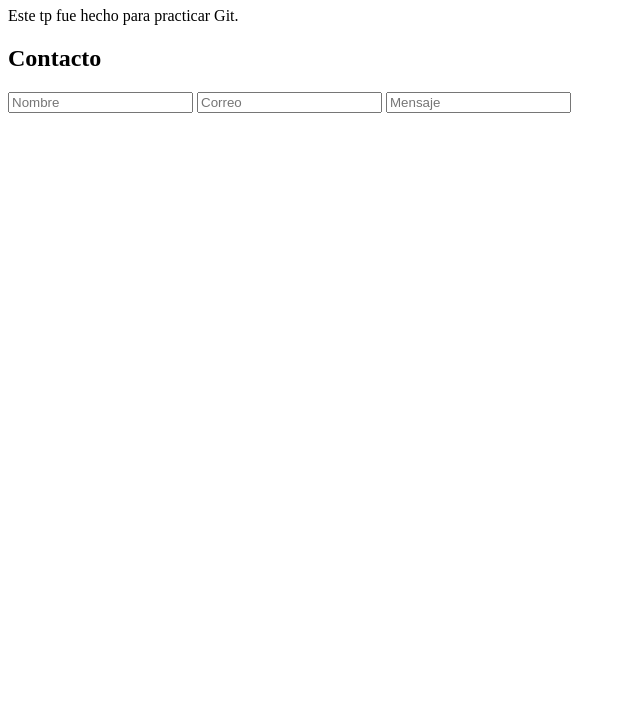
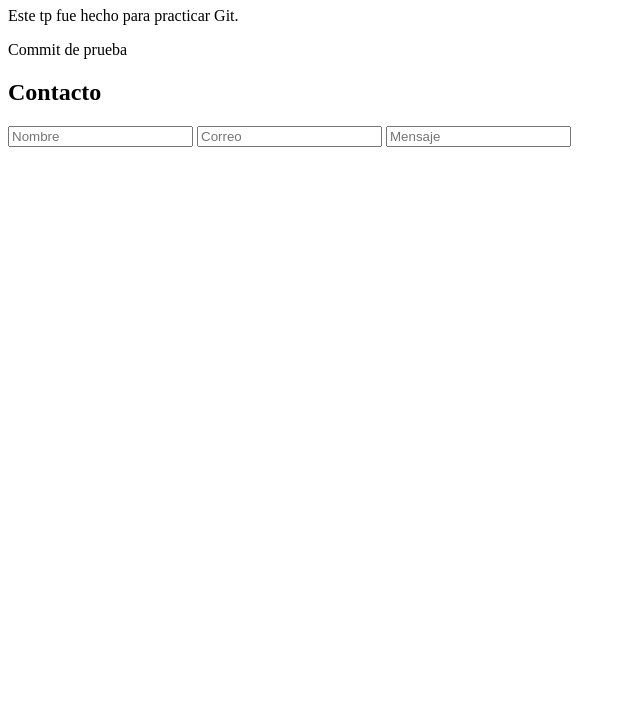
Before and after one commit to milagrosyu12/tp-git-parada, a plain HTML site: page index.html in a window 1280 px wide. Shown: the part 73-800 px from the top of the page, without its empty margins (0-640 px from the left). Drawn offline with Linux system fonts and the light colour scheme.

Commit message:
Agrego archivo gitignore

```diff
--- a/index.html
+++ b/index.html
@@ -6,6 +6,7 @@
 <body>
     <h1>Mi Trabajo Práctico de Git</h1>
     <p>Este tp fue hecho para practicar Git.</p>
+    <p>Commit de prueba</p>
     <h2>Contacto</h2>
 <form>
     <input type="text" placeholder="Nombre">
```
Also changed, not shown: 1 other file.
